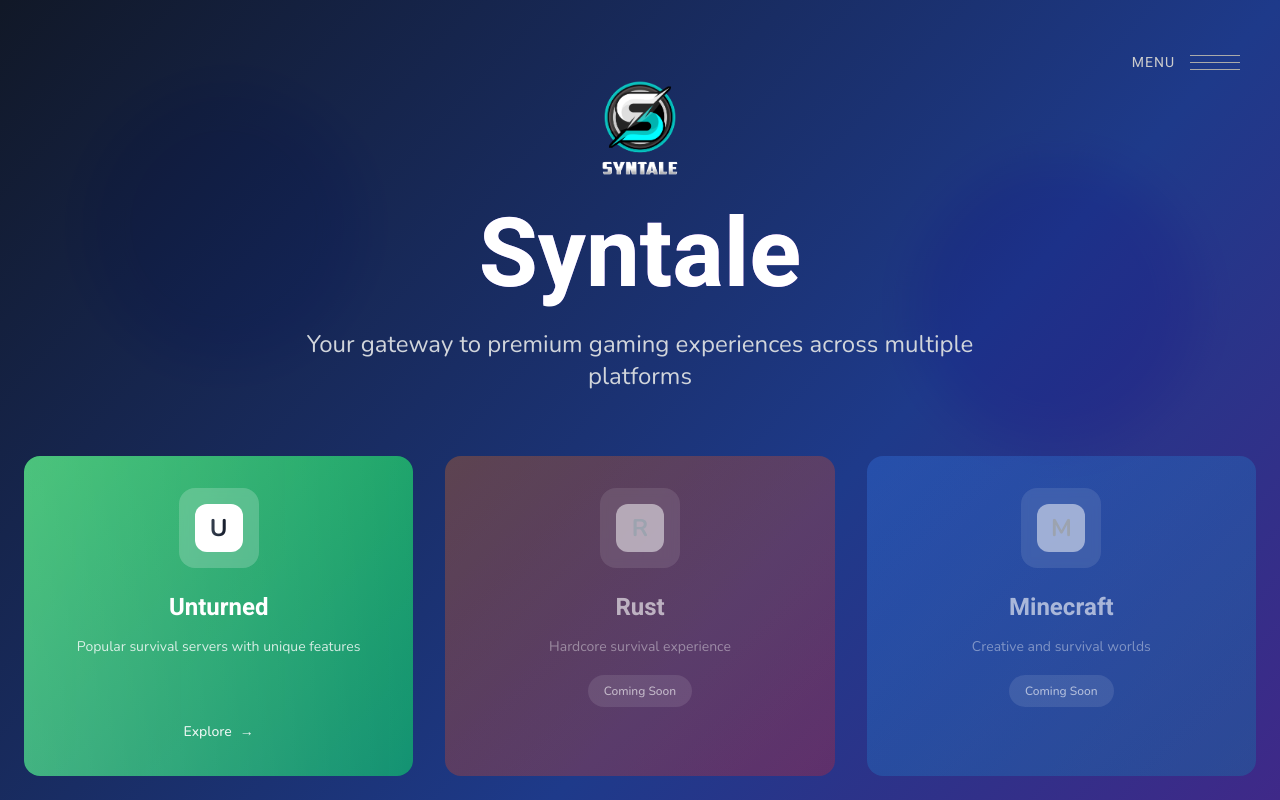
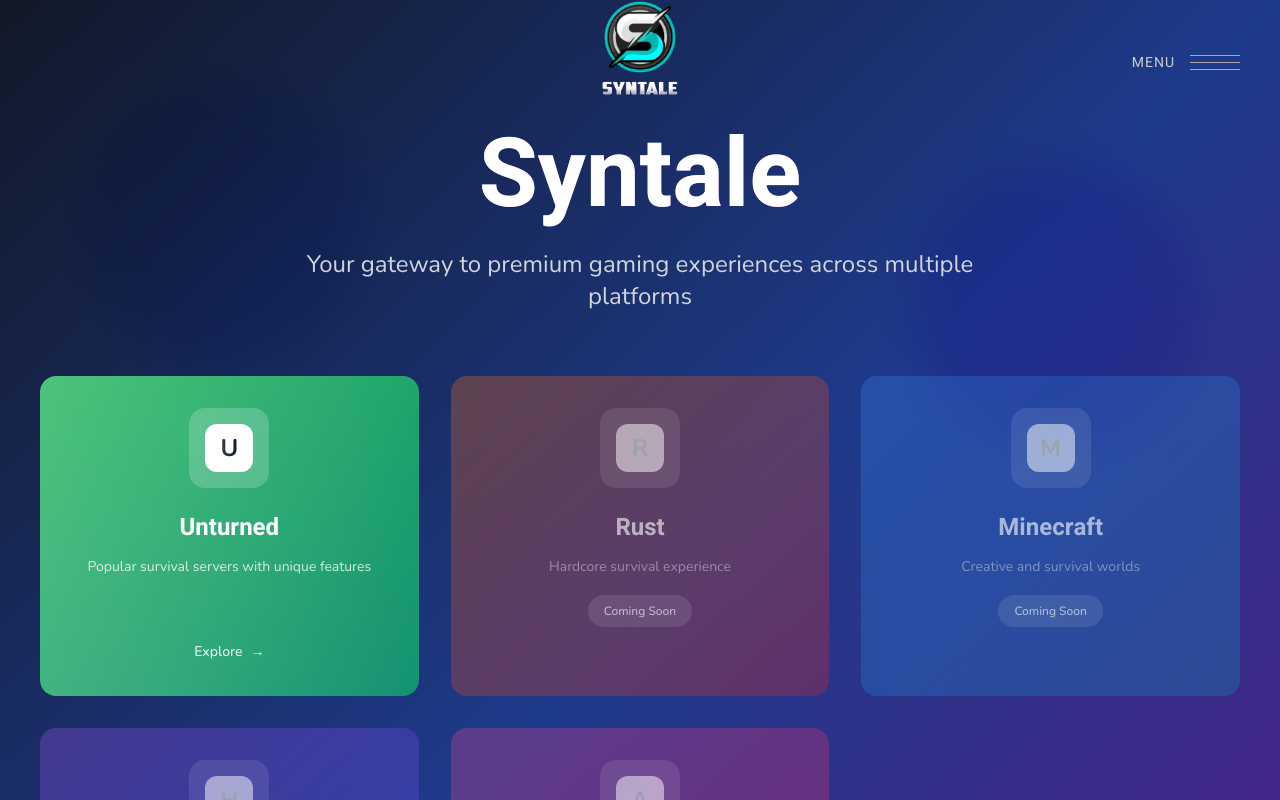
Before and after one commit to Syntale/website, a Next.js app: page / in a window 1280 px wide. Shown: the top 800 px of the page. Built offline with nearby package versions, Linux system fonts and the light colour scheme.

Commit message:
Fix CSS import warnings in Next.js build

```diff
--- a/pages/_app.js
+++ b/pages/_app.js
@@ -1,4 +1,6 @@
 import "../styles/globals.css";
+import "../styles/plugins.css";
+import "../styles/style.css";
 
 function App({Component, pageProps: {session, ...pageProps}}) {
     return (
--- a/pages/_document.js
+++ b/pages/_document.js
@@ -13,9 +13,6 @@
         />
         {/* <!-- !Google Fonts --> */}
 
-        {/* <!-- Styles --> */}
-        <link type="text/css" rel="stylesheet" href="css/plugins.css" />
-        <link type="text/css" rel="stylesheet" href="css/style.css?ver=1.1" />
       </Head>
       <body>
         <Main />
```
Also changed, not shown: styles/plugins.css (renamed from public/css/plugins.css), styles/style.css (renamed from public/css/style.css).
